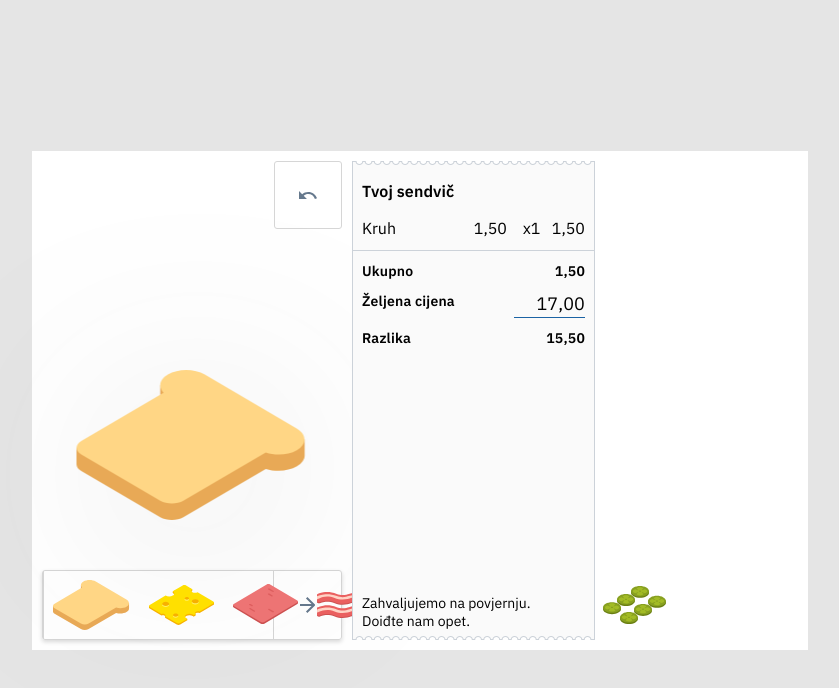
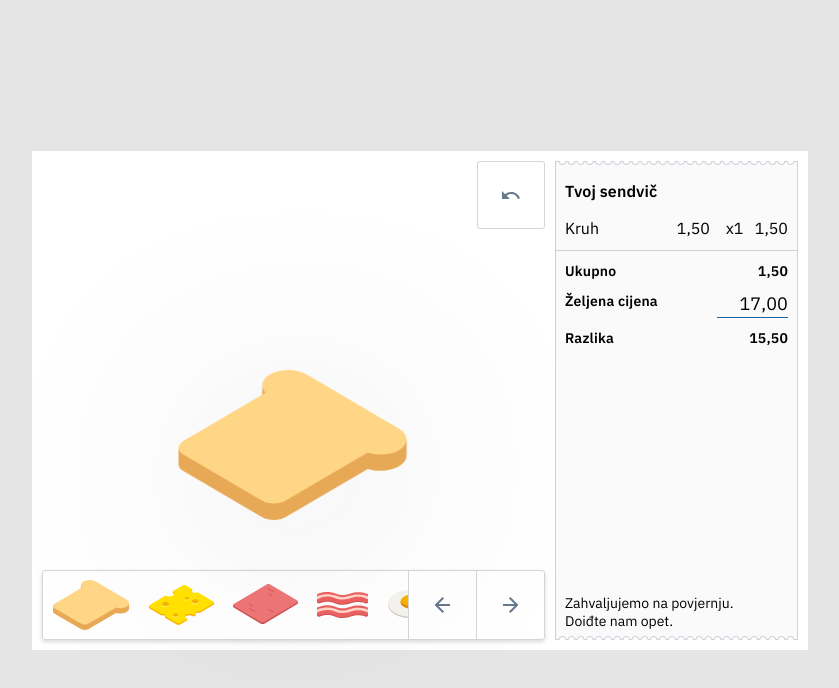
Before and after one commit to ivbrajkovic/zadatak-vue-3, a Vue app: page / in a window 1280 px wide. Shown: the top 688 px of the page, without its empty margins (220-1059 px from the left). Built offline with nearby package versions, Linux system fonts and the light colour scheme.

Commit message:
add overflow hidden ios fix

```diff
--- a/src/components/Main/IngredientList.vue
+++ b/src/components/Main/IngredientList.vue
@@ -73,13 +73,13 @@ footer {
 }
 
 .list {
-  width: 100%;
+  /* width: 100%; */
   height: 66px;
   display: flex;
   align-items: center;
 
   /* IOS Safari - fix */
-  position: fixed;
+  position: relative;
   overflow: hidden !important;
 }
 
```
